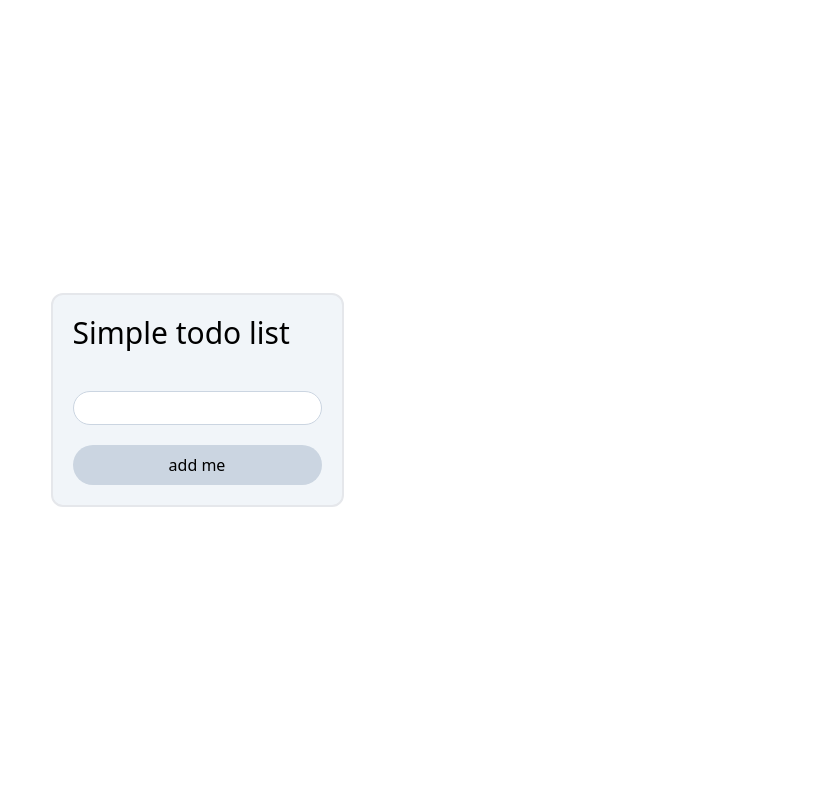
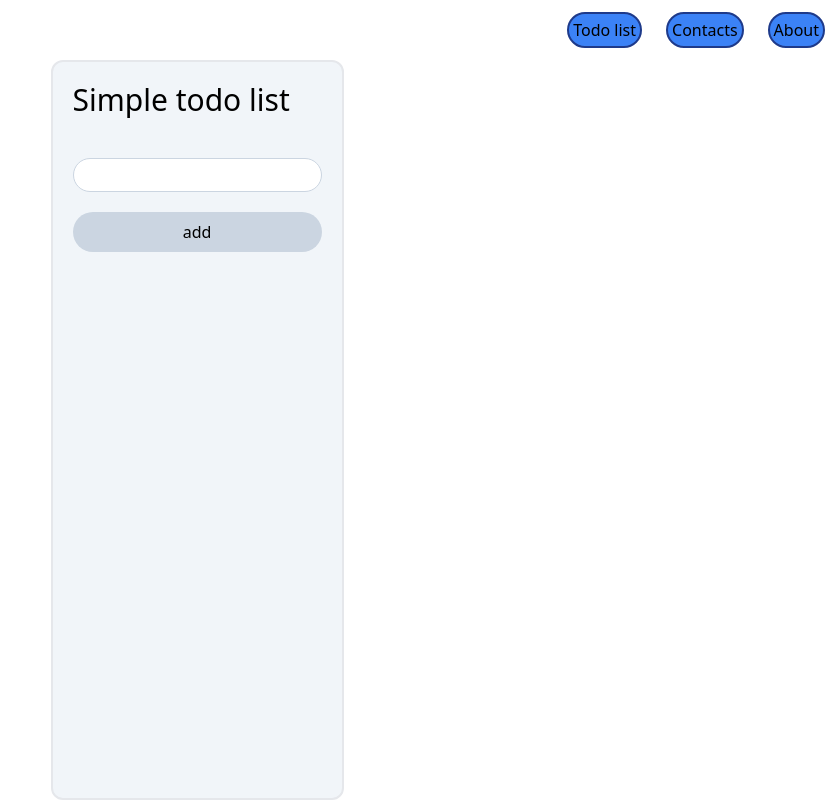
Before and after one commit to RomaMatsen/todo-react, a React (Create React App) app: page / in a window 1280 px wide. Shown: the whole page, without its empty margins (443-1280 px from the left). Built offline with nearby package versions, Linux system fonts and the light colour scheme.

Commit message:
not finished navigation bar

```diff
--- a/src/App.tsx
+++ b/src/App.tsx
@@ -1,38 +1,41 @@
 import "./App.css";
 import { useState } from "react";
 import { Todo } from "./components/todo";
+import { NavItemBuild } from "./components/nav";
 import { TodoItemInterface } from "./types";
 
 function App() {
     const [items, setItems] = useState<TodoItemInterface[]>([]);
     const [title, setTitle] = useState<string>("");
-
-    const handleClick = () => {
-        const newItems: TodoItemInterface[] = [...items,
-        {
-            title: title,
-            completed: false,
-        }
-        ];
+    const addTodoItem = () => {
+        const newItems: TodoItemInterface[] = [...items, {title: title, completed: false,}];
         setItems(newItems);
         setTitle("");
     };
-
     const doneItem = (index: number) => {
         const newItems: TodoItemInterface[] = [...items];
         newItems[index].completed = !newItems[index].completed;
         setItems(newItems);
     }
+    const [navItems, setNavItems] = useState(["Todo list", "Contacts", "About"]);
+    const [pageNumber, setPageNumber] = useState(1);
+    const openPage = (index: number) => {
+
+    }
 
     return (
-        <div className="w-screen h-screen flex justify-center items-center">
+        <div className="w-screen h-screen flex flex-col">
+          <div className="w-screen flex justify-end">
+            {
+              navItems.map((navItem, index)=><NavItemBuild key={index} str={navItem} pageNumber={pageNumber} openPage={() => {openPage (pageNumber)}}/>)
+            }
+          </div>
+          <div className="flex justify-center h-screen">
             <div className="p-5 rounded-xl gap-5 bg-slate-100 flex flex-col border-2 border-solid border-state-300">
                 <h1 className="text-3xl font-medium"> Simple todo list</h1>
                 <div className="flex flex-col gap-2">
                     {
-                        items.map((ArrItem, i) =>
-                            <Todo key={i} item={ArrItem} doneItem={() => { doneItem(i) }} />
-                        )
+                        items.map((ArrItem, i) => <Todo key={i} item={ArrItem} doneItem={() => { doneItem(i) }}/>)
                     }
                 </div>
                 <input
@@ -41,8 +44,9 @@ function App() {
                     className="rounded-full p-1 bg-white text-black border border-solid border-slate-300 px-2"
                     onChange={(e) => { setTitle(e.currentTarget.value); }}
                 />
-                <button onClick={handleClick} className="p-2 rounded-full px-4 bg-slate-300">add me</button>
+                <button onClick={addTodoItem} className="p-2 rounded-full px-4 bg-slate-300">add</button>
             </div>
+          </div>
         </div>
     );
 }
--- /dev/null
+++ b/src/components/nav.tsx
@@ -0,0 +1,14 @@
+interface propForNav {
+    str: string
+    pageNumber: number
+    openPage: () => void
+}
+
+export const NavItemBuild = (s: propForNav) => {
+    return (
+    <button className="bg-blue-500 border-2 border-blue-900 rounded-full p-1 m-3"
+        onClick={s.openPage}>
+        {s.str}
+    </button>
+    )
+}
```
Also changed, not shown: src/components/todo.tsx (+2 -7 lines).
